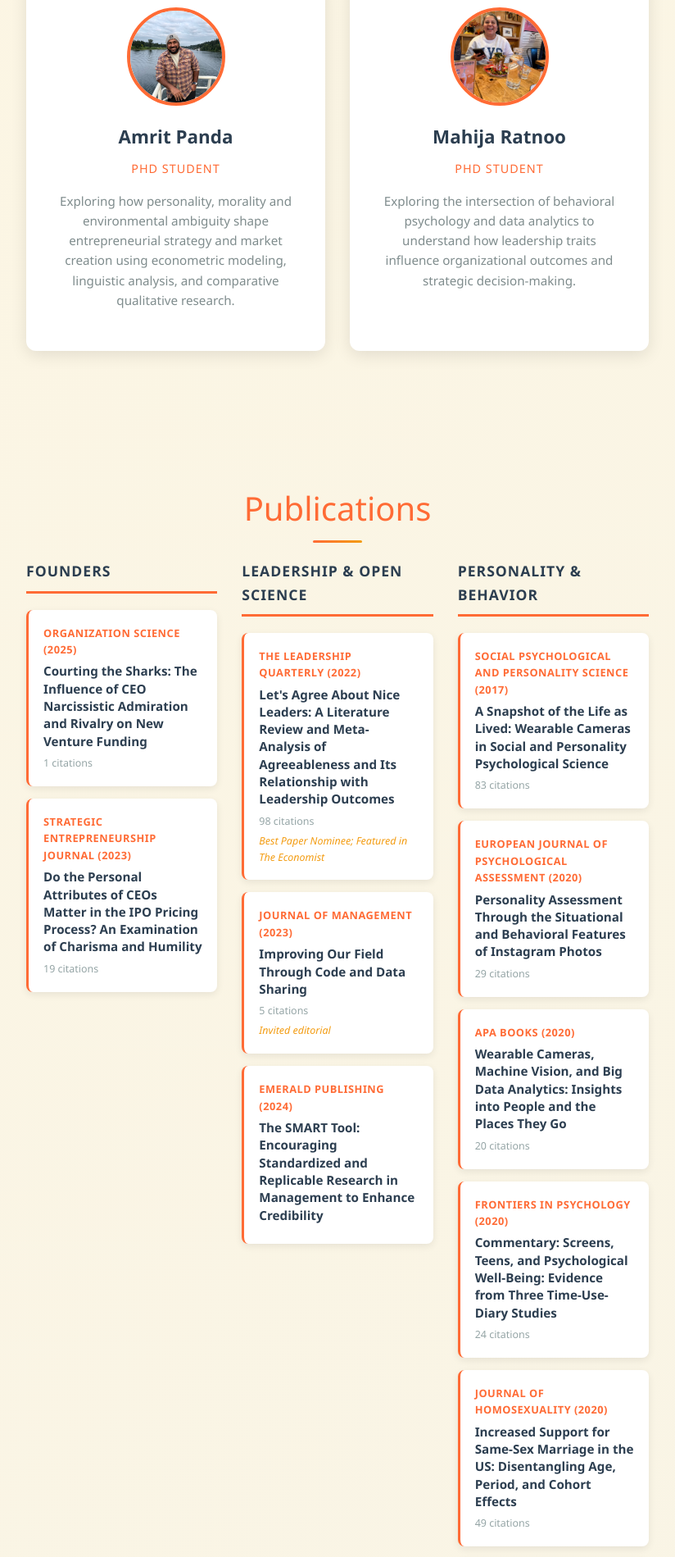
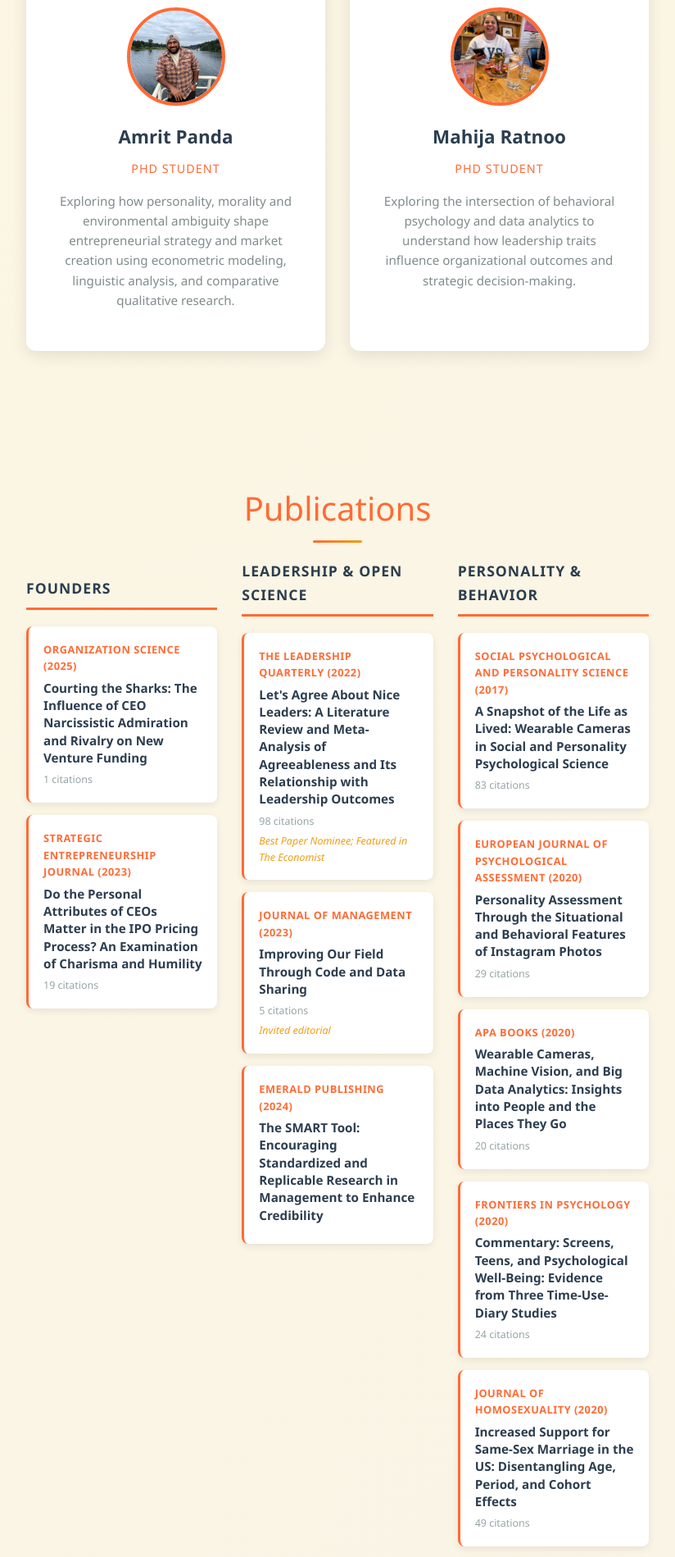
Before and after one commit to abblake/abblake.github.io, a Jekyll site: the page built from index.md, in a window 1280 px wide. Shown: the part 1510-3409 px from the top of the page at 82% size, without its empty margins (228-1052 px from the left). Built offline with Jekyll 4.4.1, drawn with Linux system fonts in a browser that asks for light colours.

Commit message:
Fix theme column header alignment with min-height
Co-Authored-By: Claude Opus 4.6 <noreply@anthropic.com>

```diff
--- a/_sass/main.scss
+++ b/_sass/main.scss
@@ -558,6 +558,9 @@ body {
         margin-bottom: 20px;
         padding-bottom: 10px;
         border-bottom: 3px solid $ember-orange;
+        min-height: 3.5em;
+        display: flex;
+        align-items: flex-end;
     }
 }
 
```
